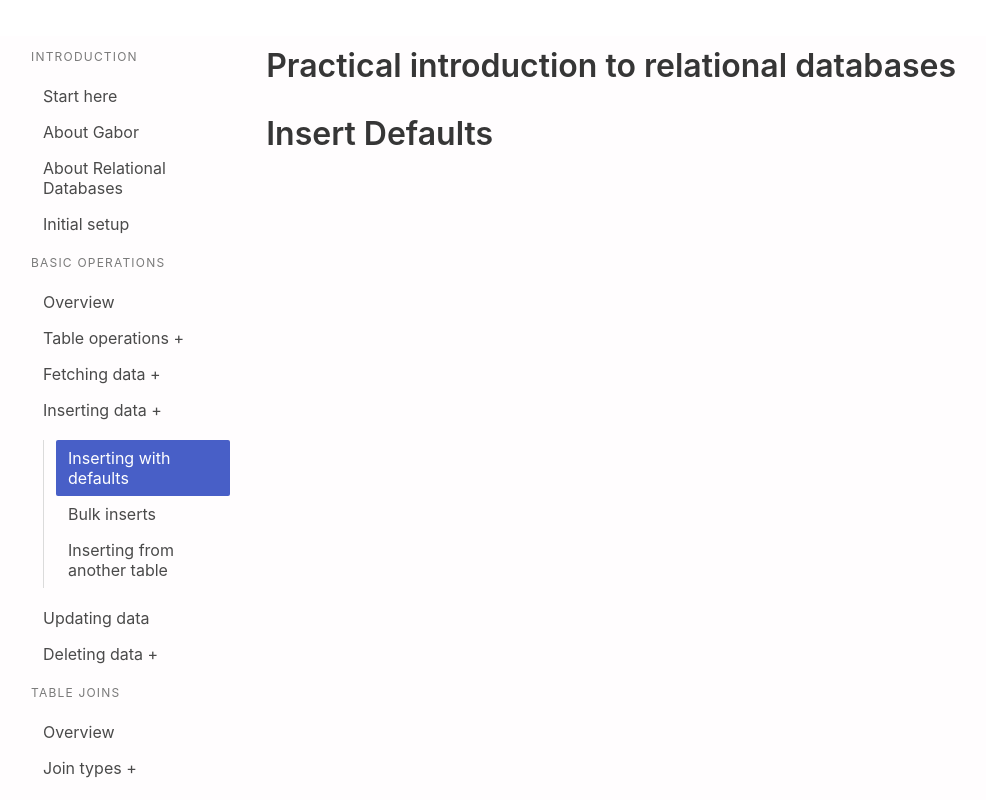
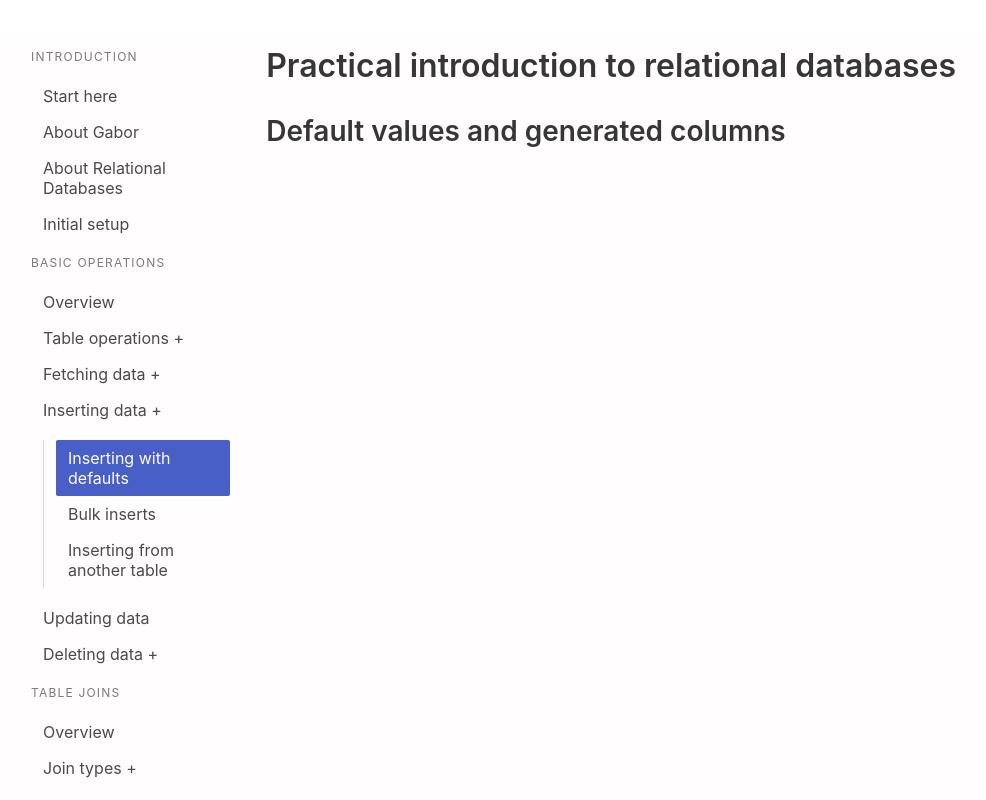
Before and after one commit to javorszky/jamstack-workshop-companion-static, a React (Vite) app: page /basic/insert/insert-with-defaults in a window 1280 px wide. Shown: the top 800 px of the page, without its empty margins (33-1019 px from the left). Built offline with nearby package versions, Linux system fonts and the light colour scheme.

Commit message:
Add correct heading for default insert

```diff
--- a/src/Pages/basic/insert/InsertDefaults.jsx
+++ b/src/Pages/basic/insert/InsertDefaults.jsx
@@ -1,5 +1,7 @@
 export default function InsertDefaults() {
     return (
-        <h1 className="title">Insert Defaults</h1>
+        <>
+            <h2 className="subtitle">Default values and generated columns</h2>
+        </>
     )
 }
```
